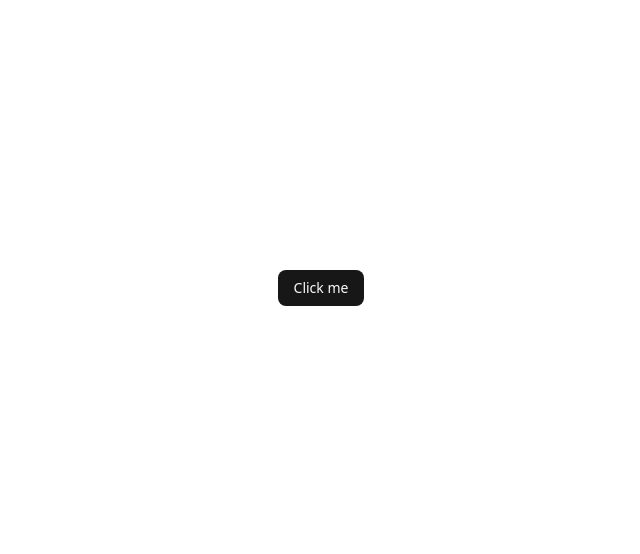
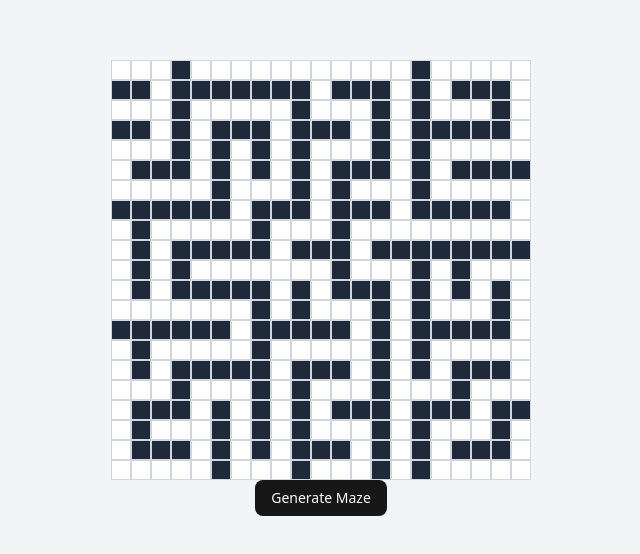
Before and after one commit to auttij/maze-tool, a React (Vite) app: page / in a window 1280 px wide. Shown: the part 112-666 px from the top of the page, without its empty margins (319-959 px from the left). Built offline with nearby package versions, Linux system fonts and the light colour scheme.

Commit message:
add first version of maze

```diff
--- a/src/App.tsx
+++ b/src/App.tsx
@@ -1,9 +1,15 @@
-import { Button } from "@/components/ui/button";
+import { useState } from 'react';
+import { Button } from './components/ui/button';
+import { generateMazeDFS } from '@/algorithms/generators/dfs';
+import { MazeBoard } from '@/components/maze/MazeBoard';
 
 function App() {
+  const [grid, setGrid] = useState(() => generateMazeDFS(21, 21));
+
   return (
-    <div className="flex min-h-svh flex-col items-center justify-center">
-      <Button>Click me</Button>
+    <div className="flex h-screen flex-col items-center justify-center bg-gray-100">
+      <MazeBoard grid={grid} />
+      <Button onClick={() => setGrid(generateMazeDFS(21, 21))}>Generate Maze</Button>
     </div>
   );
 }
--- /dev/null
+++ b/src/algorithms/generators/dfs.ts
@@ -0,0 +1,39 @@
+import { type Cell } from '@/lib/gridUtils';
+
+export function generateMazeDFS(rows: number, cols: number): Cell[][] {
+  // Start with all walls
+  const grid: Cell[][] = Array.from({ length: rows }, (_, r) =>
+    Array.from({ length: cols }, (_, c) => ({
+      row: r,
+      col: c,
+      isWall: true,
+    })),
+  );
+
+  function inBounds(r: number, c: number) {
+    return r >= 0 && c >= 0 && r < rows && c < cols;
+  }
+
+  const dirs = [
+    [0, 2],
+    [0, -2],
+    [2, 0],
+    [-2, 0],
+  ];
+
+  function carve(r: number, c: number) {
+    grid[r][c].isWall = false;
+
+    for (const [dr, dc] of dirs.sort(() => Math.random() - 0.5)) {
+      const nr = r + dr;
+      const nc = c + dc;
+      if (inBounds(nr, nc) && grid[nr][nc].isWall) {
+        grid[r + dr / 2][c + dc / 2].isWall = false; // remove wall between
+        carve(nr, nc);
+      }
+    }
+  }
+
+  carve(0, 0);
+  return grid;
+}
--- /dev/null
+++ b/src/components/maze/MazeBoard.tsx
@@ -0,0 +1,10 @@
+import { type Cell } from '@/lib/gridUtils';
+import MazeGrid from './MazeGrid';
+
+type MazeBoardProps = {
+  grid: Cell[][];
+};
+
+export function MazeBoard({ grid }: MazeBoardProps) {
+  return <MazeGrid grid={grid} />;
+}
--- /dev/null
+++ b/src/components/maze/MazeCell.tsx
@@ -0,0 +1,11 @@
+import { type Cell } from '@/lib/gridUtils';
+
+type MazeCellProps = {
+  cell: Cell;
+};
+
+export default function MazeCell({ cell }: MazeCellProps) {
+  return (
+    <div className={`h-5 w-5 border border-gray-300 ${cell.isWall ? 'bg-gray-800' : 'bg-white'}`} />
+  );
+}
--- /dev/null
+++ b/src/components/maze/MazeGrid.tsx
@@ -0,0 +1,22 @@
+import MazeCell from './MazeCell';
+import { type Cell } from '@/lib/gridUtils';
+
+type MazeGridProps = {
+  grid: Cell[][];
+};
+
+export default function MazeGrid({ grid }: MazeGridProps) {
+  return (
+    <div
+      className="grid gap-0"
+      style={{
+        gridTemplateRows: `repeat(${grid.length}, 1fr)`,
+        gridTemplateColumns: `repeat(${grid[0].length}, 1fr)`,
+      }}
+    >
+      {grid.flat().map((cell) => (
+        <MazeCell key={`${cell.row}-${cell.col}`} cell={cell} />
+      ))}
+    </div>
+  );
+}
--- /dev/null
+++ b/src/lib/gridUtils.ts
@@ -0,0 +1,15 @@
+export type Cell = {
+  row: number;
+  col: number;
+  isWall: boolean;
+};
+
+export function createEmptyGrid(rows: number, cols: number): Cell[][] {
+  return Array.from({ length: rows }, (_, row) =>
+    Array.from({ length: cols }, (_, col) => ({
+      row,
+      col,
+      isWall: false,
+    })),
+  );
+}
```
